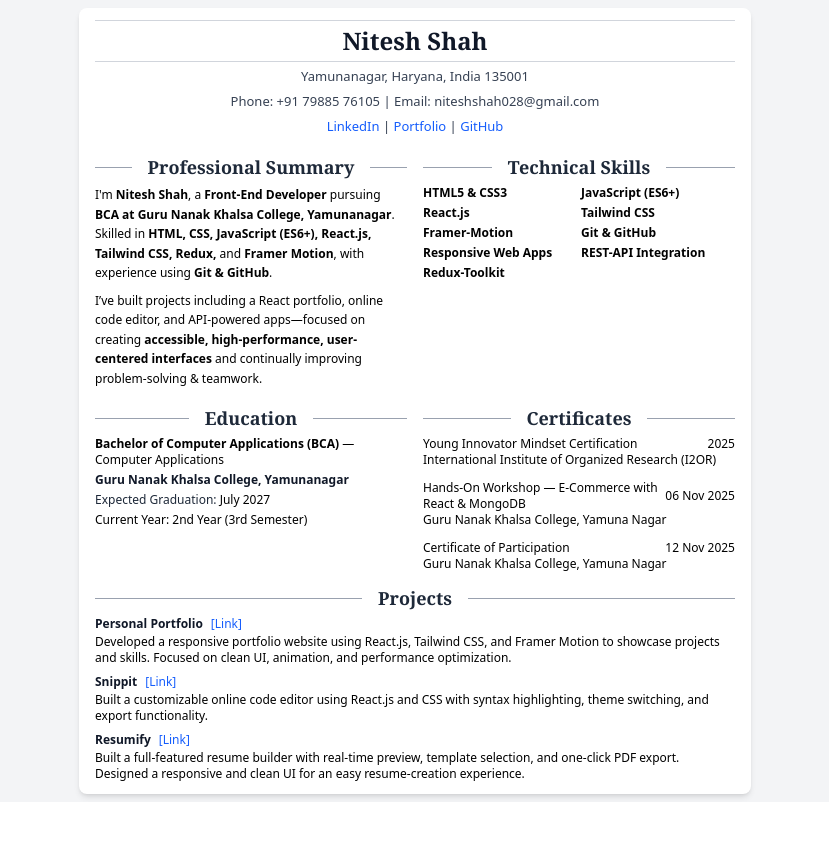
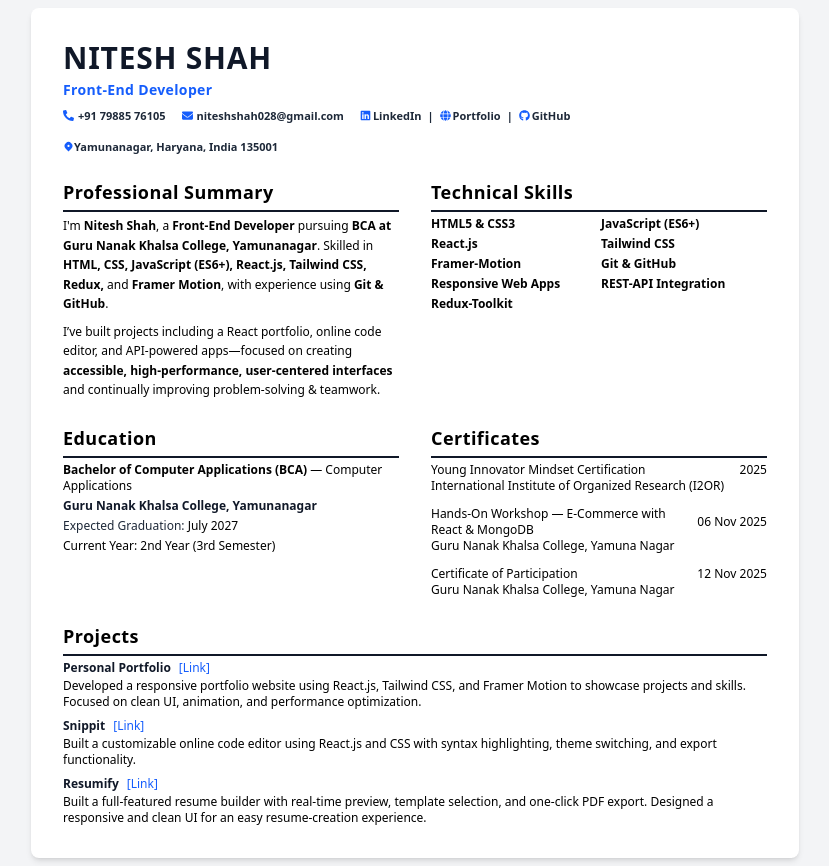
Before and after one commit to Nitesh47kumars/Resume, a React (Vite) app: page / in a window 1280 px wide. Shown: the whole page, without its empty margins (225-1054 px from the left). Before the commit the page ends 802 px from the top, so only its background shows below. Built offline with nearby package versions, Linux system fonts and the light colour scheme.

Commit message:
Change Header Structure | Colors

```diff
--- a/package.json
+++ b/package.json
@@ -10,9 +10,10 @@
     "preview": "vite preview"
   },
   "dependencies": {
+    "@tailwindcss/vite": "^4.1.14",
     "react": "^19.1.1",
     "react-dom": "^19.1.1",
-    "@tailwindcss/vite": "^4.1.14",
+    "react-icons": "^5.5.0",
     "rollup": "^3.20.0"
   },
   "devDependencies": {
--- a/src/App.jsx
+++ b/src/App.jsx
@@ -10,16 +10,16 @@ export default function App() {
     <div className="min-h-screen bg-gray-100 text-black flex justify-center p-2">
       <div
         id="resume"
-        className="w-full max-w-2xl bg-white shadow-md rounded-lg p-4 py-3 space-y-3 leading-snug text-sm"
+        className="w-full max-w-3xl bg-white shadow-md rounded-lg p-8 space-y-5 leading-snug text-sm"
       >
         <Header />
 
-        <div className="grid grid-cols-2 gap-4">
+        <div className="grid grid-cols-2 gap-8">
           <Summary />
           <Skills />
         </div>
 
-        <div className="grid grid-cols-2 gap-4">
+        <div className="grid grid-cols-2 gap-8">
           <Education />
           <Certificates />
         </div>
--- a/src/Components/Header.jsx
+++ b/src/Components/Header.jsx
@@ -1,61 +1,40 @@
+import { FaPhoneAlt, FaEnvelope, FaLinkedin, FaGithub, FaGlobe } from "react-icons/fa";
+import { HiLocationMarker } from "react-icons/hi";
+
 export default function Header() {
   return (
-    <header className="text-center">
-      {/* Top Separator */}
-      <hr className="border-gray-300" />
+    <header className="space-y-2 mb-5">
 
-      {/* Name */}
-      <h1 className="text-2xl my-1 font-serif font-bold text-gray-900">
-        Nitesh Shah
+      <h1 className="text-3xl font-extrabold tracking-wide text-gray-900 uppercase mb-1">
+        NITESH SHAH
       </h1>
 
-      <hr className="border-gray-300 mb-1" />
+      <h2 className="text-sm font-bold text-blue-600 tracking-wide">
+        Front-End Developer
+      </h2>
 
-      {/* Contact Info */}
-      <div className="flex flex-col items-center gap-1 text-[13px] text-gray-700 leading-relaxed sm:text-[13px]">
-        <p>Yamunanagar, Haryana, India 135001</p>
+      <div className="flex flex-wrap items-center gap-4 text-[11px] font-semibold text-gray-800 mt-1">
 
-        <p>
-          <a href="tel:+917988576105" className="hover:underline">
-            Phone: +91 79885 76105
-          </a>{" "}
-          |{" "}
-          <a
-            href="mailto:niteshshah028@gmail.com"
-            className="hover:underline"
-          >
-            Email: niteshshah028@gmail.com
-          </a>
-        </p>
+        <span className="flex items-center gap-1">
+          <FaPhoneAlt className="text-blue-600" /> +91 79885 76105
+        </span>
 
-        <p>
-          <a
-            href="https://www.linkedin.com/in/nitesh-kumar-b18348346"
-            target="_blank"
-            rel="noopener noreferrer"
-            className="text-blue-600 hover:underline"
-          >
-            LinkedIn
-          </a>{" "}
-          |{" "}
-          <a
-            href="https://portfolio-ten-jade-21.vercel.app"
-            target="_blank"
-            rel="noopener noreferrer"
-            className="text-blue-600 hover:underline"
-          >
-            Portfolio
-          </a>{" "}
-          |{" "}
-          <a
-            href="https://github.com/Nitesh47kumars"
-            target="_blank"
-            rel="noopener noreferrer"
-            className="text-blue-600 hover:underline"
-          >
-            GitHub
-          </a>
-        </p>
+        <span className="flex items-center gap-1">
+          <FaEnvelope className="text-blue-600" /> niteshshah028@gmail.com
+        </span>
+
+        <span className="flex items-center gap-[2px]">
+          <FaLinkedin className="text-blue-600" /> LinkedIn
+          <span className="mx-1">|</span>
+          <FaGlobe className="text-blue-600" /> Portfolio
+          <span className="mx-1">|</span>
+          <FaGithub className="text-blue-600" /> GitHub
+        </span>
+
+        <span className="flex items-center">
+          <HiLocationMarker className="text-blue-600" /> Yamunanagar, Haryana, India 135001
+        </span>
+
       </div>
     </header>
   );
--- a/src/Components/SectionTitle.jsx
+++ b/src/Components/SectionTitle.jsx
@@ -1,11 +1,10 @@
 export default function SectionTitle({ title }) {
   return (
-    <div className="relative flex items-center justify-center w-full my-1">
-      <div className="absolute inset-x-0 h-px bg-gray-400"></div>
-
-      <h2 className="relative bg-white px-4 text-lg font-serif font-semibold text-gray-800">
+    <div className="w-full py-1">
+      <h2 className="text-lg font-bold text-black tracking-wide">
         {title}
       </h2>
+      <div className="w-full h-[2px] bg-gray-900 mt-1"></div>
     </div>
   );
 }
```
Also changed, not shown: 1 other file (tests, documents, lock files or other folders).
